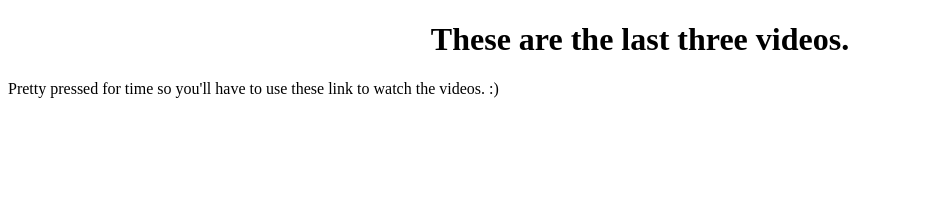
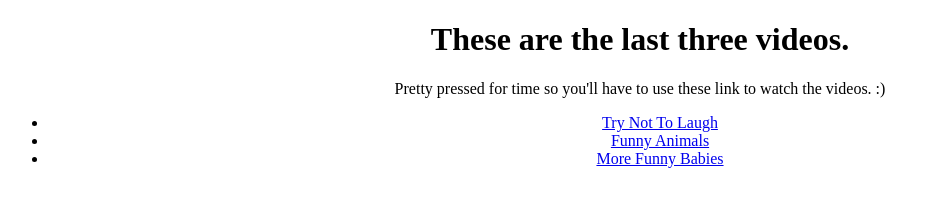
Before and after one commit to AustinB25/Survey-Assignment, a plain HTML site: page 3-vids.html in a window 1280 px wide. Shown: the whole page, without its empty margins (0-940 px from the left). Drawn offline with Linux system fonts and the light colour scheme.

Commit message:
psych page added

```diff
--- a/3-vids.html
+++ b/3-vids.html
@@ -9,7 +9,24 @@
 <body>
     <header style="text-align: center"><h1>These are the last three videos.</h1></header>
 
-    <p>Pretty pressed for time so you'll have to use these link to watch the videos. :)</p>
+    <p style="text-align: center;">Pretty pressed for time so you'll have to use these link to watch the videos. :)</p>
+
+    <nav style="text-align: center;">
+        <ul>
+            <li>
+                <a href="https://www.youtube.com/watch?v=YUBphijURSE">Try Not To Laugh</a>
+            </li>
+            <li>
+                <a href="https://www.youtube.com/watch?v=kKXHcySbawo">Funny Animals</a>
+            </li>
+            <li>
+                <a href="./psych.html">More Funny Babies</a>
+            </li>
+        </ul>
+
+
+
+    </nav>
 
 
 </body>
```
Also changed, not shown: assets/giphy.gif (added), psych.html (added).
